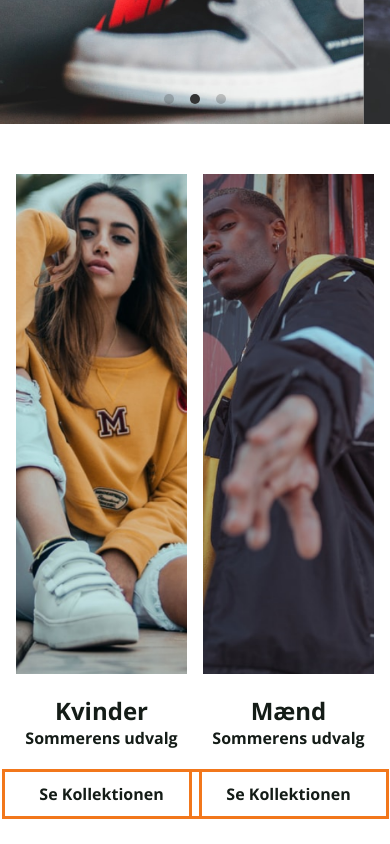
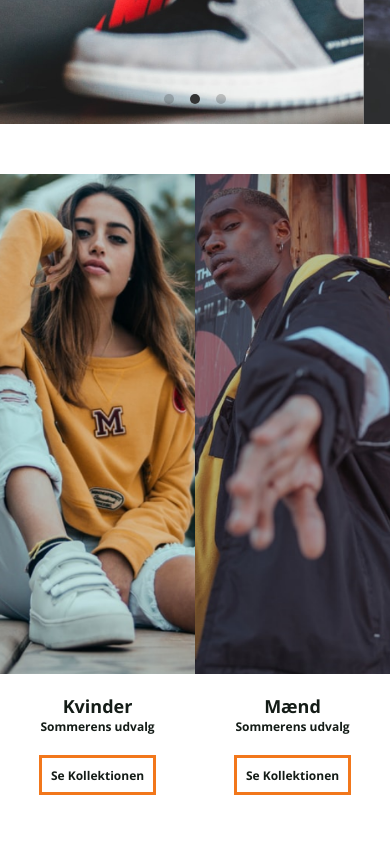
Before and after one commit to Aoksuz/webshop, a website: page index.html in a window 390 px wide. Shown: the part 480-1324 px from the top of the page. Drawn offline with nearby package versions, Linux system fonts and the light colour scheme.

Commit message:
Article er nu responsiv

```diff
--- a/css/styles.scss
+++ b/css/styles.scss
@@ -427,6 +427,7 @@ img {
     display: flex;
     justify-content: space-between;
     flex-direction: row;
+    padding: 0;
 }
 
 .indhold{
@@ -437,7 +438,7 @@ img {
     align-items: center;
 
     @media  screen and (max-width: 768px) {
-        width: calc(50% - 0.5em);
+        width: 50%;
     }
 }
 
@@ -455,6 +456,16 @@ img {
     flex-direction: column;
     align-items: center;
     margin: 20px 0;
+
+    @media  screen and (max-width: 768px) {
+        h1{
+            font-size: 18px;
+        }
+
+        h4{
+            font-size: 12px;
+        }
+    }
 }
 
 .kvindebox{
@@ -482,9 +493,15 @@ img {
     display: flex;
     justify-content: center;
     align-items: center;
-}
 
-.articlecta h4{
+    @media  screen and (max-width: 768px) {
+        width: 60%;
+        height: 40px;
+
+        h4{
+            font-size: 12px;
+        }
+    }
 }
 
 .articlecta:hover{
```
Also changed, not shown: css/styles.css, 1 other file.
